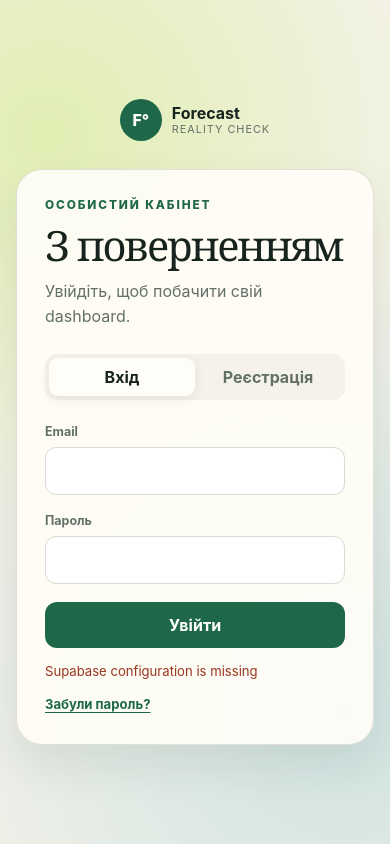
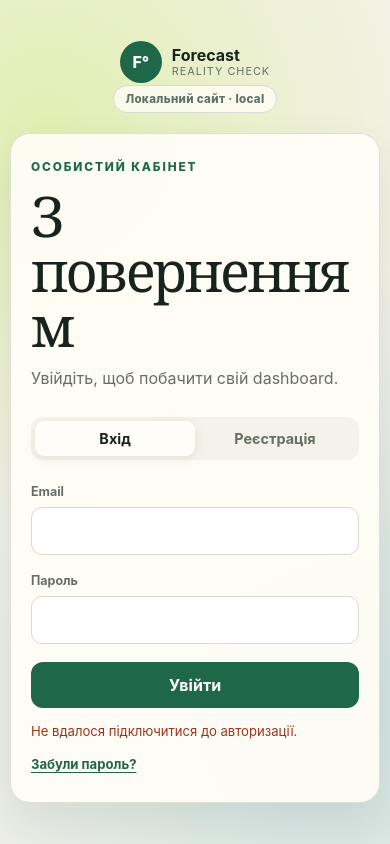
Before and after one commit to NastyBaster/weather-statistic, a website with bundled scripts: page login.html in a window 390 px wide. Built offline with nearby package versions, Linux system fonts and the light colour scheme.

Commit message:
fix: clarify auth environment and mobile errors

```diff
--- a/css/pages/auth.css
+++ b/css/pages/auth.css
@@ -22,6 +22,8 @@
 
 .auth-shell {
   width: min(100% - 32px, 470px);
+  max-width: calc(100vw - 24px);
+  min-width: 0;
   min-height: 100vh;
   display: grid;
   align-content: center;
@@ -35,7 +37,36 @@
   margin-inline: auto;
 }
 
+.environment-badge {
+  width: max-content;
+  max-width: 100%;
+  margin: -18px auto 0;
+  padding: 6px 11px;
+  border: 1px solid var(--line);
+  border-radius: 999px;
+  color: var(--muted);
+  background: rgb(255 253 247 / 80%);
+  font-size: 0.72rem;
+  font-weight: 800;
+  letter-spacing: 0.03em;
+  text-align: center;
+}
+
+.environment-badge[data-environment="development"] {
+  border-color: rgb(255 132 92 / 38%);
+  color: #8a321b;
+  background: #fff0eb;
+}
+
+.environment-badge[data-environment="production"] {
+  border-color: rgb(30 104 73 / 30%);
+  color: var(--green);
+  background: #eef7f1;
+}
+
 .auth-card {
+  width: 100%;
+  min-width: 0;
   padding: clamp(28px, 7vw, 48px);
   border: 1px solid rgb(216 219 209 / 80%);
   border-radius: 26px;
@@ -44,6 +75,8 @@
 }
 
 .auth-card h1 {
+  max-width: 100%;
+  overflow-wrap: break-word;
   font-size: clamp(2.6rem, 10vw, 4rem);
   letter-spacing: -0.05em;
 }
@@ -56,7 +89,7 @@
 
 .auth-tabs {
   display: grid;
-  grid-template-columns: 1fr 1fr;
+  grid-template-columns: repeat(2, minmax(0, 1fr));
   margin-bottom: 24px;
   padding: 4px;
   border-radius: 12px;
@@ -64,6 +97,7 @@
 }
 
 .auth-tab {
+  min-width: 0;
   padding: 9px;
   border: 0;
   border-radius: 9px;
@@ -87,6 +121,7 @@
 }
 
 .auth-form {
+  min-width: 0;
   gap: 18px;
 }
 
@@ -97,6 +132,7 @@
 }
 
 .auth-form input {
+  min-width: 0;
   width: 100%;
   min-height: 48px;
   padding: 0 14px;
@@ -130,3 +166,33 @@
   text-underline-offset: 3px;
   cursor: pointer;
 }
+
+@media (max-width: 420px) {
+  .auth-shell {
+    width: calc(100% - 20px);
+    max-width: calc(100vw - 20px);
+    gap: 20px;
+    padding-block: 24px;
+  }
+
+  .auth-card {
+    padding: 26px 20px;
+    border-radius: 20px;
+  }
+
+  .auth-card h1 {
+    font-size: clamp(2.4rem, 15vw, 3.5rem);
+    line-height: 0.98;
+  }
+
+  .auth-tab {
+    padding-inline: 5px;
+    font-size: 0.9rem;
+  }
+
+  .auth-form input,
+  .auth-form .button {
+    width: 100%;
+    max-width: 100%;
+  }
+}
--- /dev/null
+++ b/js/auth-error.js
@@ -0,0 +1,12 @@
+const messages = [
+  [/invalid login credentials/i, "Неправильний email або пароль."],
+  [/email rate limit exceeded/i, "Забагато листів надіслано за короткий час. Зачекайте й спробуйте пізніше."],
+  [/user already registered/i, "Користувач із таким email уже зареєстрований."],
+  [/password should be at least/i, "Пароль має містити щонайменше 8 символів."],
+  [/(load failed|failed to fetch|networkerror)/i, "Не вдалося з’єднатися із сервером. Перевірте інтернет і спробуйте ще раз."],
+];
+
+export function authErrorMessage(error, fallback = "Не вдалося виконати запит. Спробуйте ще раз.") {
+  const original = error?.message ?? "";
+  return messages.find(([pattern]) => pattern.test(original))?.[1] ?? fallback;
+}
--- a/js/auth-page.js
+++ b/js/auth-page.js
@@ -5,12 +5,16 @@ import {
   signIn,
   signUp,
 } from "./auth.js";
+import { authErrorMessage } from "./auth-error.js";
+import { initializeEnvironmentBadge } from "./environment-badge.js";
 
 const form = document.querySelector("[data-auth-form]");
 const message = document.querySelector("[data-form-message]");
 const submitButton = document.querySelector("[data-submit]");
 const passwordInput = form.elements.password;
 let mode = "signin";
+
+initializeEnvironmentBadge();
 
 function showMessage(text, state = "") {
   message.textContent = text;
@@ -67,7 +71,7 @@ form.addEventListener("submit", async (event) => {
     form.reset();
     showMessage("Перевірте пошту та підтвердьте реєстрацію.", "success");
   } catch (error) {
-    showMessage(error.message || "Не вдалося виконати запит. Спробуйте ще раз.", "error");
+    showMessage(authErrorMessage(error), "error");
   } finally {
     setLoading(false, mode === "signin" ? "Увійти" : "Зареєструватися");
   }
@@ -85,7 +89,7 @@ document.querySelector("[data-forgot-password]").addEventListener("click", async
     await requestPasswordReset(email);
     showMessage("Якщо акаунт існує, ми надіслали посилання для зміни пароля.", "success");
   } catch (error) {
-    showMessage(error.message || "Не вдалося надіслати лист.", "error");
+    showMessage(authErrorMessage(error, "Не вдалося надіслати лист. Спробуйте пізніше."), "error");
   } finally {
     setLoading(false, "Увійти");
   }
@@ -94,5 +98,5 @@ document.querySelector("[data-forgot-password]").addEventListener("click", async
 try {
   if (await getCurrentSession()) globalThis.location.replace(dashboardUrl());
 } catch (error) {
-  showMessage(error.message || "Не вдалося підключитися до авторизації.", "error");
+  showMessage(authErrorMessage(error, "Не вдалося підключитися до авторизації."), "error");
 }
--- a/js/auth.js
+++ b/js/auth.js
@@ -17,7 +17,11 @@ export async function getCurrentSession() {
 
 export async function signUp(email, password) {
   const supabase = await getSupabaseClient();
-  const { data, error } = await supabase.auth.signUp({ email, password });
+  const { data, error } = await supabase.auth.signUp({
+    email,
+    password,
+    options: { emailRedirectTo: dashboardUrl() },
+  });
   if (error) throw error;
   return data;
 }
--- /dev/null
+++ b/js/environment-badge.js
@@ -0,0 +1,28 @@
+import { appConfig } from "./config.js";
+
+const environments = {
+  development: {
+    label: "Тестовий сайт · development",
+    state: "development",
+  },
+  production: {
+    label: "Основний сайт · production",
+    state: "production",
+  },
+  local: {
+    label: "Локальний сайт · local",
+    state: "local",
+  },
+};
+
+export function initializeEnvironmentBadge() {
+  const badge = document.querySelector("[data-environment-badge]");
+  if (!badge) return;
+
+  const environment = environments[appConfig.environment] ?? {
+    label: `Середовище · ${appConfig.environment}`,
+    state: "unknown",
+  };
+  badge.textContent = environment.label;
+  badge.dataset.environment = environment.state;
+}
--- a/login.html
+++ b/login.html
@@ -15,6 +15,7 @@
         <span class="brand__mark" aria-hidden="true">F°</span>
         <span><strong>Forecast</strong><small>Reality Check</small></span>
       </a>
+      <p class="environment-badge" data-environment-badge aria-label="Середовище застосунку"></p>
       <section class="auth-card" aria-labelledby="auth-title">
         <p class="eyebrow">Особистий кабінет</p>
         <h1 id="auth-title">З поверненням</h1>
```
Also changed, not shown: js/reset-password.js (+6 -2 lines), reset-password.html (+1 -0 lines), tests/static.test.js (+10 -0 lines), README.md.
